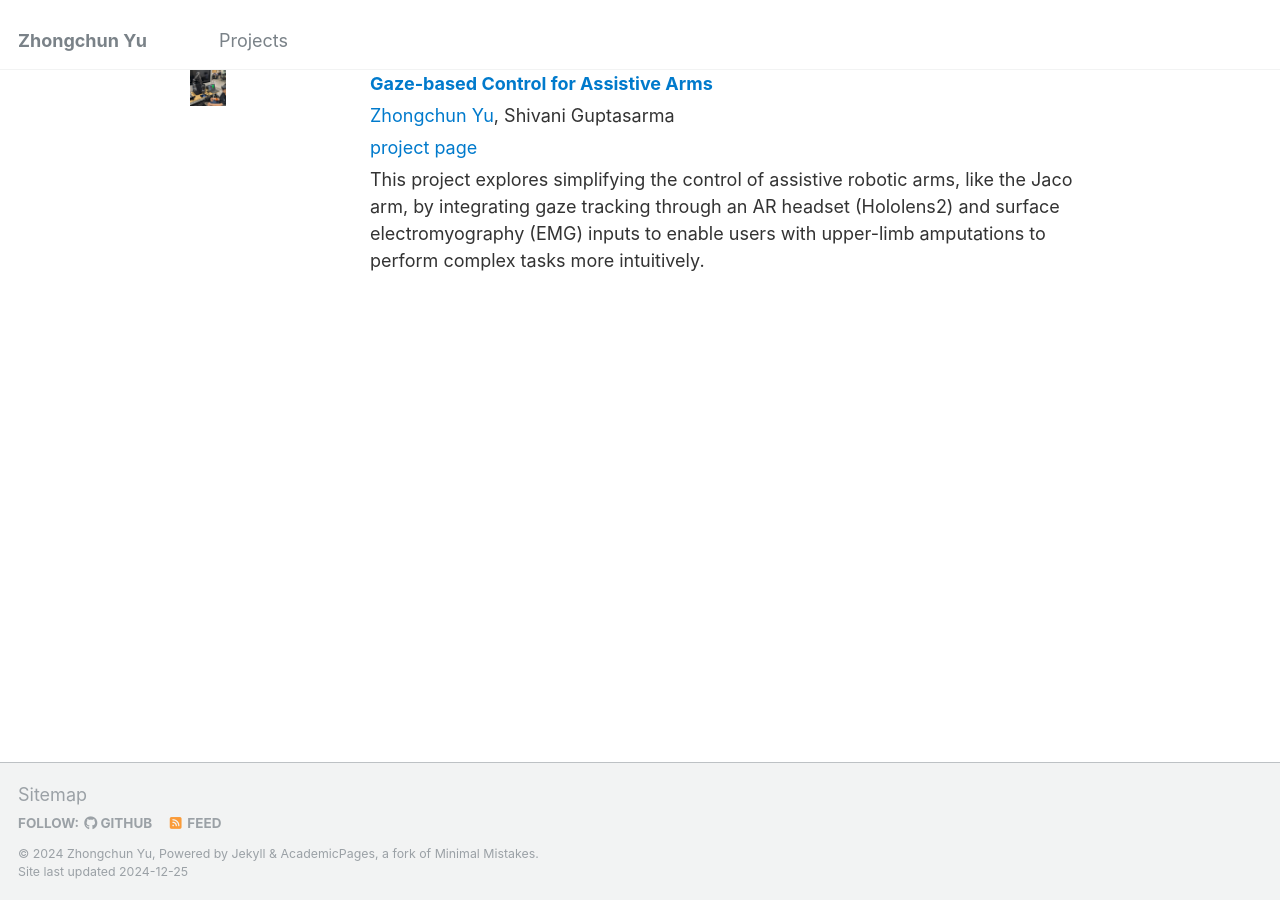
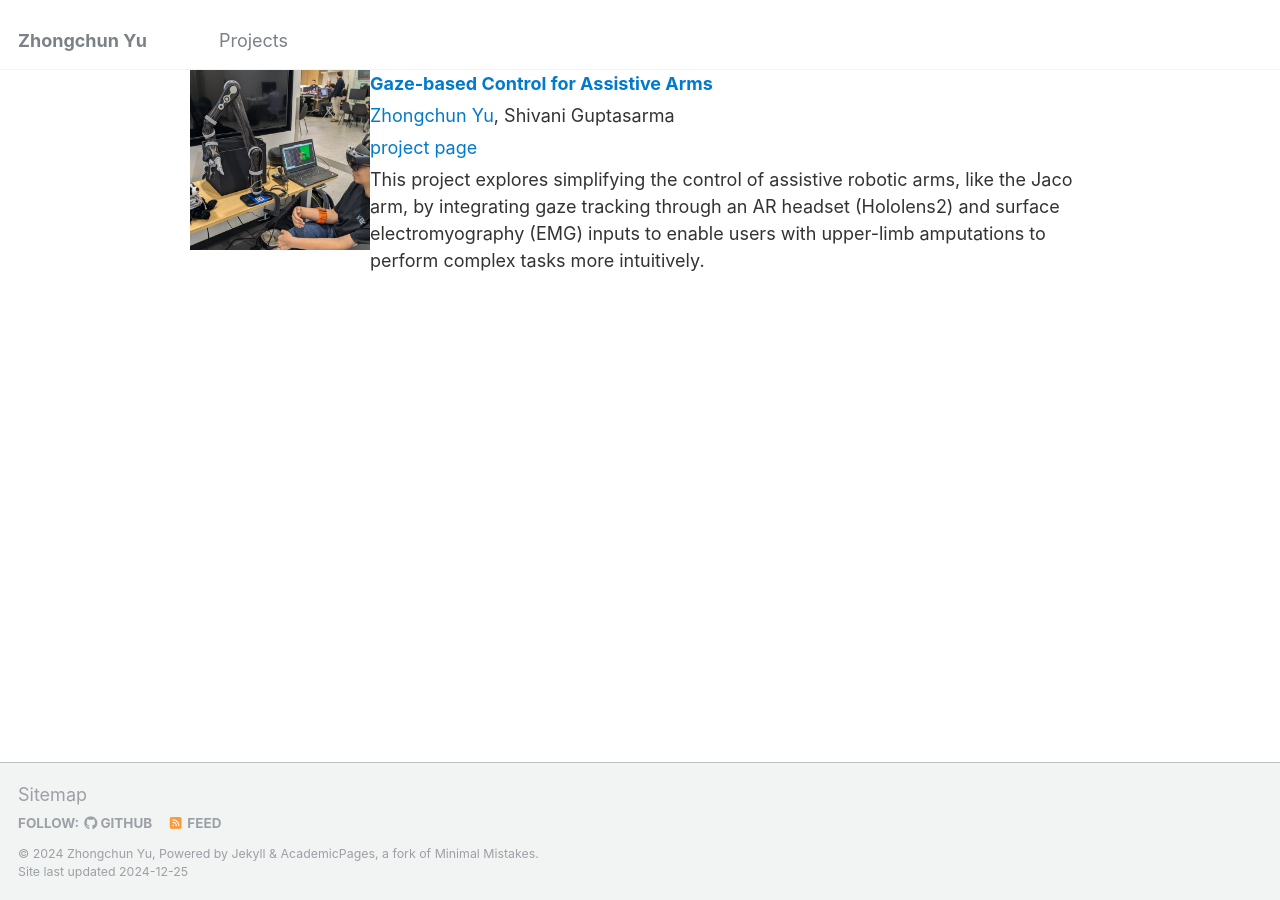
Before and after one commit to yuzhongchun17/yuzhongchun17.github.io, a Jekyll site: the page built from _pages/research.html, in a window 1280 px wide. Built offline with Jekyll 4.4.1, drawn with Linux system fonts in a browser that asks for light colours.

Commit message:
Update research.html

```diff
--- a/_pages/research.html
+++ b/_pages/research.html
@@ -33,8 +33,8 @@ permalink: /research/
     }
 
     .research-media {
-      width: 20%; /* 20% of the research-table width */
-      aspect-ratio: 1 / 1; /* Always maintain a square aspect ratio */
+      width: 180px; /* Fixed width for the image container */
+      height: 180px; /* Fixed height for the image container */
       display: flex;
       align-items: center;
       justify-content: center;
```
